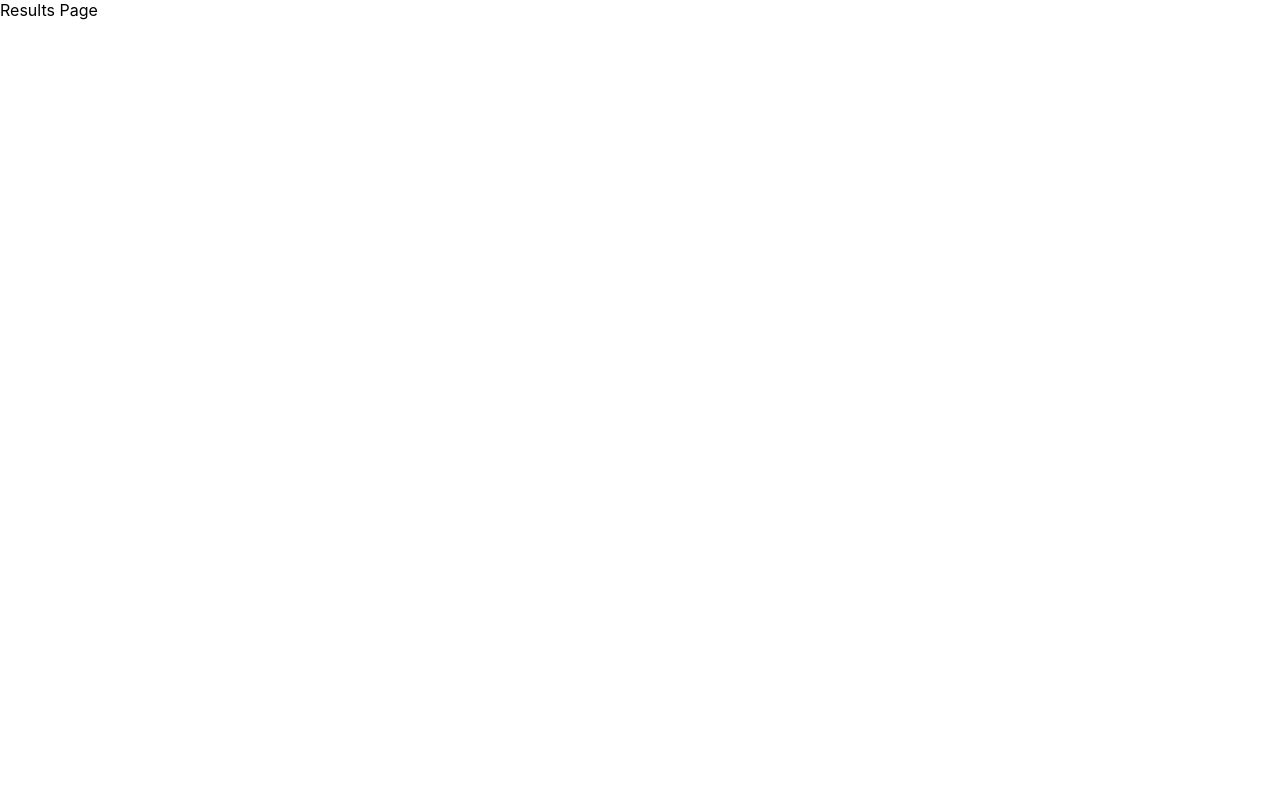
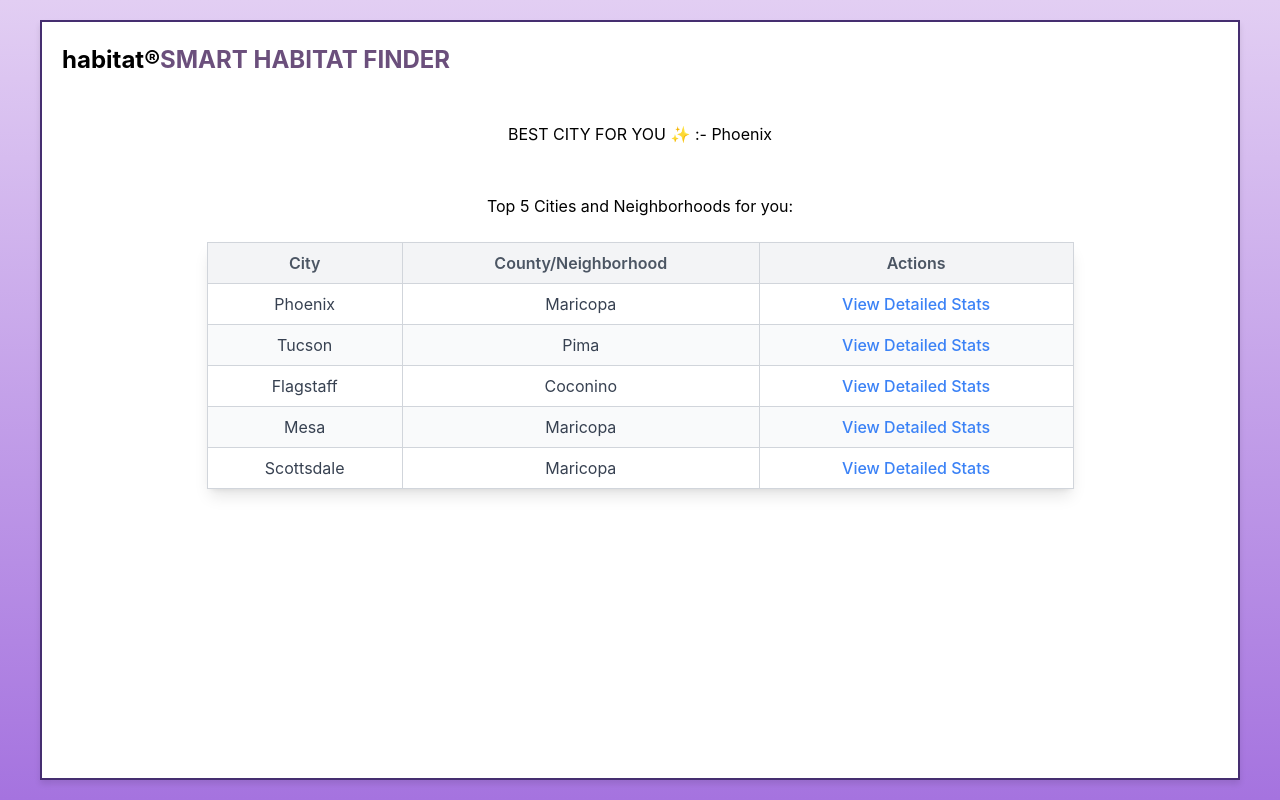
Before and after one commit to rhmodi/SmartHabitat_Frontend, a React (Create React App) app in the folder habitat-finder/: page /results in a window 1280 px wide. Built offline with nearby package versions, Linux system fonts and the light colour scheme.

Commit message:
results page UI done

```diff
--- a/habitat-finder/package.json
+++ b/habitat-finder/package.json
@@ -6,10 +6,13 @@
     "@testing-library/jest-dom": "^5.17.0",
     "@testing-library/react": "^13.4.0",
     "@testing-library/user-event": "^13.5.0",
+    "autoprefixer": "^10.4.20",
+    "postcss": "^8.4.49",
     "react": "^18.3.1",
     "react-dom": "^18.3.1",
     "react-router-dom": "^7.0.1",
     "react-scripts": "5.0.1",
+    "tailwindcss": "^3.4.15",
     "web-vitals": "^2.1.4"
   },
   "scripts": {
--- a/habitat-finder/src/App.css
+++ b/habitat-finder/src/App.css
@@ -1,3 +1,7 @@
+@tailwind base;
+@tailwind components;
+@tailwind utilities;
+
 .App {
   height: 100vh;
   background: linear-gradient(to bottom, rgb(226, 206, 243), rgb(165, 115, 223));
@@ -33,7 +37,7 @@ header .logo {
 
 header .title {
   font-size: 24px;
-  color:#6b4f7c;;
+  color:#6b4f7c;
   font-weight: bold;
   text-transform: uppercase;
 }
--- a/habitat-finder/src/pages/ResultsPage.js
+++ b/habitat-finder/src/pages/ResultsPage.js
@@ -1,11 +1,66 @@
-import React from 'react';
+import Header from "../components/Header";
+// import Dropdown from '../components/Dropdown';
+import React from "react";
 
-const  ResultsPage=()=> {
+const ResultsPage = () => {
+  const result = [
+    { city: "Phoenix", county: "Maricopa" },
+    { city: "Tucson", county: "Pima" },
+    { city: "Flagstaff", county: "Coconino" },
+    { city: "Mesa", county: "Maricopa" },
+    { city: "Scottsdale", county: "Maricopa" },
+  ];
+
   return (
-    <div>
-      Results Page
+    <div className="App">
+      <div className="box">
+        <Header />
+        <br></br>
+        <h1 class="font-bold" className="title" >BEST CITY FOR YOU ✨ :- {result[0].city}</h1>
+        <br></br>
+        <br></br>
+        <h2 class="font-bold text-purple-500" className="subtitle" >Top 5 Cities and Neighborhoods for you:</h2>
+        <br></br>
+        <table className="table-auto border-collapse border border-gray-300 w-3/4 mx-auto shadow-lg">
+          <thead>
+            <tr className="bg-gray-100">
+              <th className="border border-gray-300 px-4 py-2 text-gray-600 font-semibold">
+                City
+              </th>
+              <th className="border border-gray-300 px-4 py-2 text-gray-600 font-semibold">
+                County/Neighborhood
+              </th>
+              <th className="border border-gray-300 px-4 py-2 text-gray-600 font-semibold">
+                Actions
+              </th>
+            </tr>
+          </thead>
+          <tbody>
+            {result.map((item, index) => (
+              <tr
+                key={index}
+                className={`${
+                  index % 2 === 0 ? "bg-white" : "bg-gray-50"
+                } hover:bg-gray-100`}
+              >
+                <td className="border border-gray-300 px-4 py-2 text-gray-700">
+                  {item.city}
+                </td>
+                <td className="border border-gray-300 px-4 py-2 text-gray-700">
+                  {item.county}
+                </td>
+                <td className="border border-gray-300 px-4 py-2 text-blue-500">
+                  <a href="#" className="hover:underline font-medium">
+                    View Detailed Stats
+                  </a>
+                </td>
+              </tr>
+            ))}
+          </tbody>
+        </table>
+      </div>
     </div>
   );
-}
+};
 
 export default ResultsPage;
--- /dev/null
+++ b/habitat-finder/tailwind.config.js
@@ -0,0 +1,7 @@
+module.exports = {
+  content: ["./src/**/*.{js,jsx,ts,tsx}"],
+  theme: {
+    extend: {},
+  },
+  plugins: [],
+};
```
Also changed, not shown: 1 other file (tests, documents, lock files or other folders).
